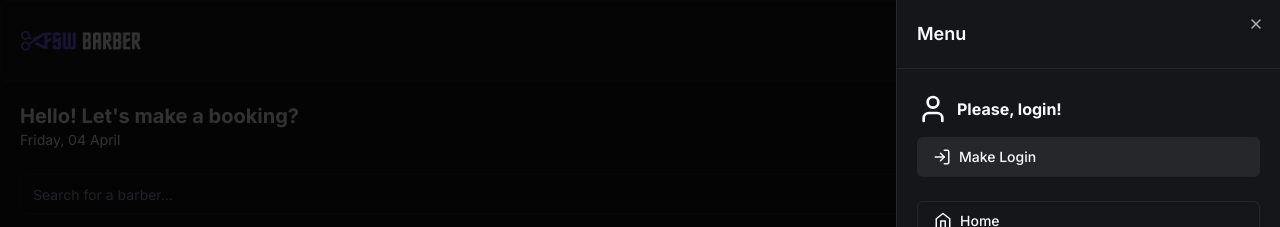
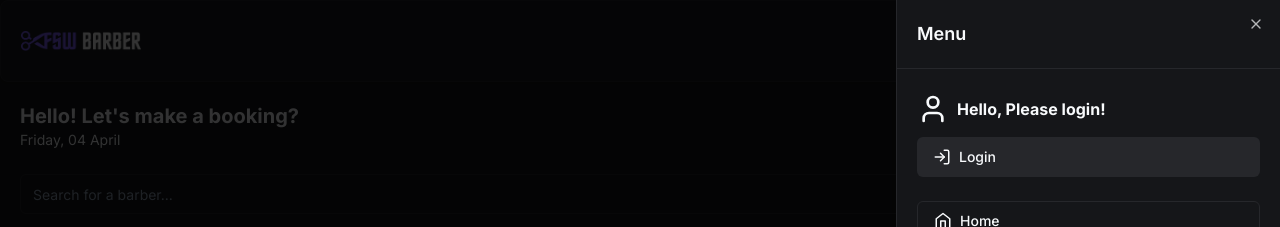
Before and after one commit to RodrigoNunes2004/fullstackweek-barber, a Next.js app: page / in a window 1280 px wide. Both pictures are taken after a click on the button 1239 px from the left and 41 px from the top of the page. Shown: the top 227 px of the page. Built offline with nearby package versions, Linux system fonts and the light colour scheme; no server answers; the database is empty.

Commit message:
Feat: add new values tfor environment variables

```diff
--- a/app/_components/side-menu.tsx
+++ b/app/_components/side-menu.tsx
@@ -38,11 +38,11 @@ const SideMenu = () => {
         <div className="flex flex-col px-5 py-6 gap-3">
           <div className="flex items-center gap-2">
             <UserIcon size={32} />
-            <h2 className="font-bold">Please, login!</h2>
+            <h2 className="font-bold">Hello, Please login!</h2>
           </div>
           <Button variant="secondary" className="w-full justify-start" onClick={handleLoginClick}>
             <LogInIcon className="mr-2" size={18} />
-            Make Login
+             Login
           </Button>
         </div>
       )}
```
